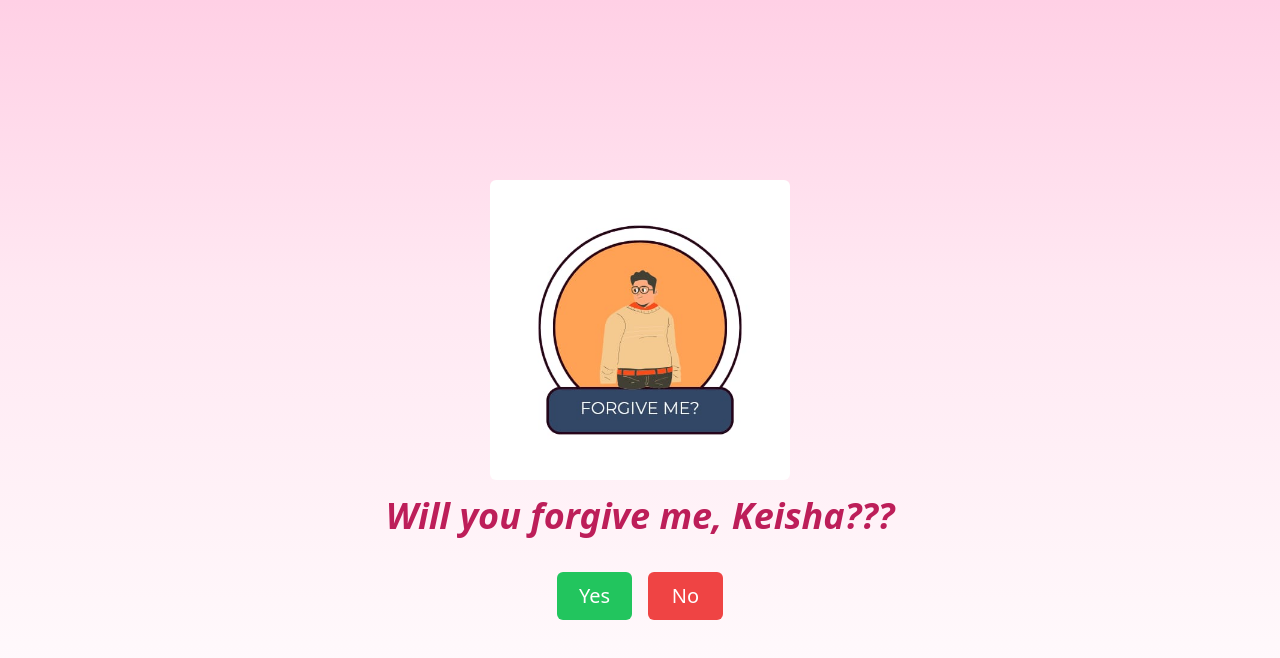
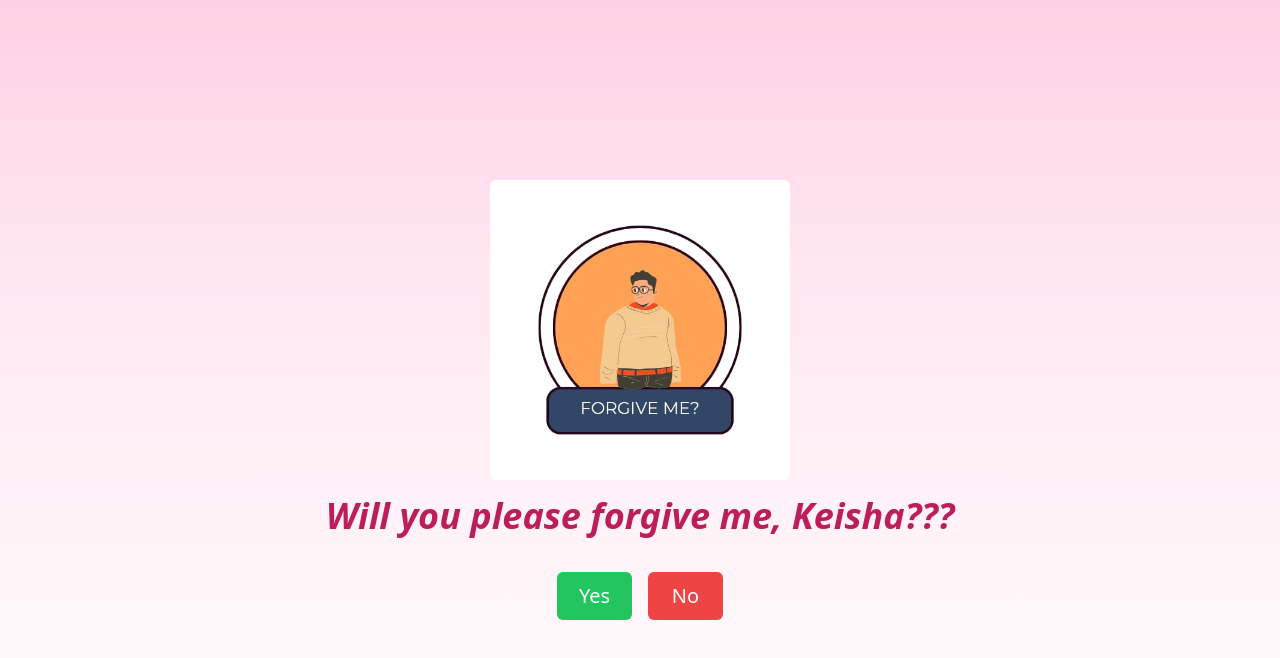
Before and after one commit to Singhkrishna03/forgive-me, a plain HTML site: page index.html in a window 1280 px wide. Drawn offline with nearby package versions, Linux system fonts and the light colour scheme.

Commit message:
Update index.html

```diff
--- a/index.html
+++ b/index.html
@@ -32,7 +32,7 @@
   <div class="flex items-center justify-center h-screen">
     <div class="flex flex-col items-center p-4">
       <img id="imageDisplay" src="./images/image1.jpeg" alt="Cute kitten with flowers" class="rounded-md h-[300px]" style="object-fit: cover;" />
-      <h2 id="forgive" class="text-4xl font-bold italic text-[#bd1e59] my-4">Will you forgive me, Keisha???</h2>
+      <h2 id="forgive" class="text-4xl font-bold italic text-[#bd1e59] my-4">Will you please forgive me, Keisha???</h2>
       <div class="flex gap-4 pt-[20px] items-center" id="responseButtons">
         <button id="yesButton"
           class="bounce2 inline-flex items-center justify-center whitespace-nowrap rounded-md text-[20px] font-medium disabled:pointer-events-none disabled:opacity-50 hover:bg-green-400 min-h-12 min-w-[75px] px-4 py-2 bg-green-500 text-white transition">
```
